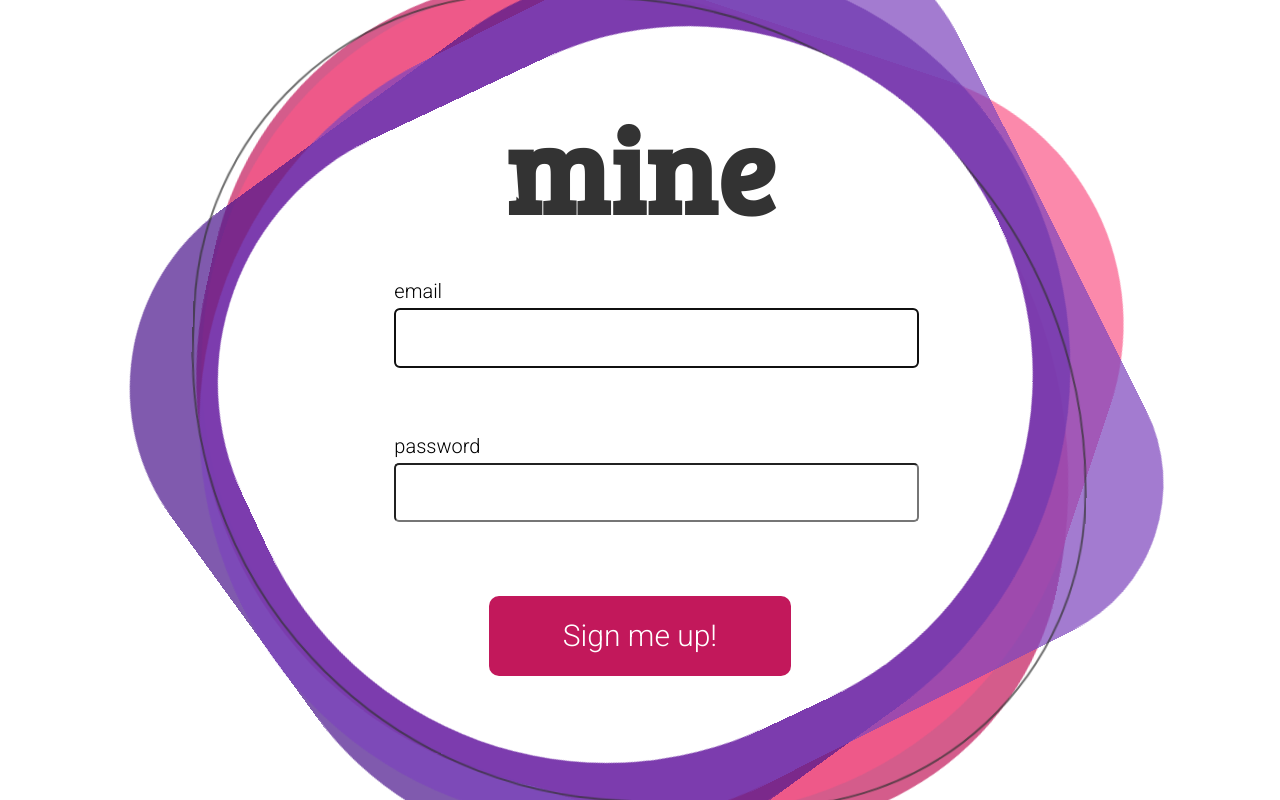
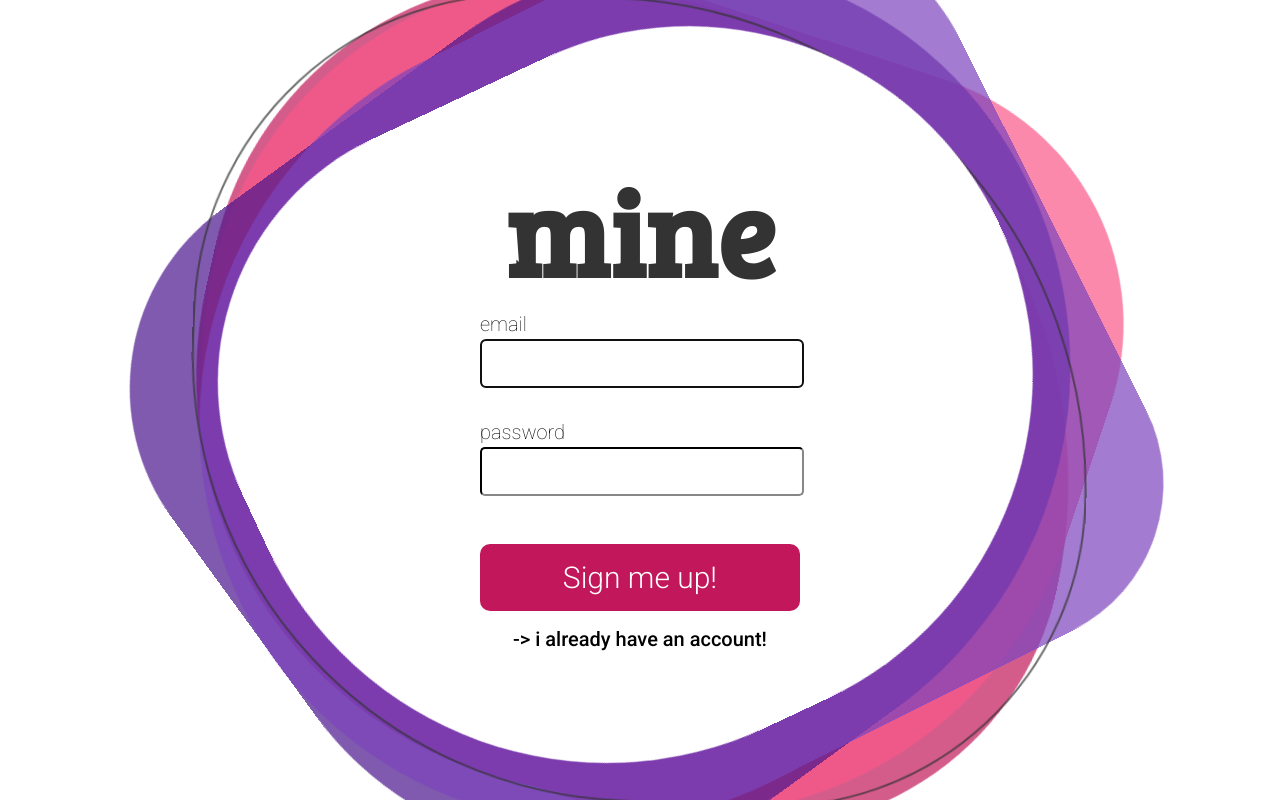
Before and after one commit to anamartins/mine-reader, a Vue app: page /signup in a window 1280 px wide. Built offline with nearby package versions, Linux system fonts and the light colour scheme.

Commit message:
signin error message

```diff
--- a/src/components/ConfirmButton.vue
+++ b/src/components/ConfirmButton.vue
@@ -15,9 +15,8 @@ const lightTextColor = colors.lightTextColor
 <style scoped>
 .confirmation-button {
   position: relative;
-  width: 40%;
   align-self: center;
-  padding: 3% 0;
+  padding: 5% 0%;
   margin: 5% 0px;
   border: 0px;
   border-radius: 10px;
--- a/src/components/InputText.vue
+++ b/src/components/InputText.vue
@@ -3,9 +3,9 @@ import vFocus from '../directives/vFocus'
 import { getColors } from '../utils/colors'
 
 const props = defineProps({
-  type: { type: String, default: 'text' },
-  isRequired: { type: Boolean },
-  label: { type: String },
+  type: { type: String, requided: false, default: 'text' },
+  isRequired: { type: Boolean, requided: false },
+  label: { type: String, requided: false },
   modelValue: { type: String },
   focus: { type: Boolean, default: false }
 })
@@ -31,16 +31,18 @@ const darkTextColor = colors.darkTextColor
 <style scoped>
 .input {
   margin: 1% 0px 10% 0px;
+  border-color: v-bind('darkTextColor');
   padding: 3%;
-  width: 100%;
+  width: 94%;
   height: 1.3rem;
   border-radius: 5px;
   font-family: 'Roboto', sans-serif;
+  font-size: 1rem;
   font-weight: 300;
-  font-size: 1rem;
 }
 
 .label-input {
   font-size: 1rem;
+  font-weight: 100;
 }
 </style>
--- a/src/components/inputText.vue
+++ b/src/components/inputText.vue
@@ -3,9 +3,9 @@ import vFocus from '../directives/vFocus'
 import { getColors } from '../utils/colors'
 
 const props = defineProps({
-  type: { type: String, default: 'text' },
-  isRequired: { type: Boolean },
-  label: { type: String },
+  type: { type: String, requided: false, default: 'text' },
+  isRequired: { type: Boolean, requided: false },
+  label: { type: String, requided: false },
   modelValue: { type: String },
   focus: { type: Boolean, default: false }
 })
@@ -31,16 +31,18 @@ const darkTextColor = colors.darkTextColor
 <style scoped>
 .input {
   margin: 1% 0px 10% 0px;
+  border-color: v-bind('darkTextColor');
   padding: 3%;
-  width: 100%;
+  width: 94%;
   height: 1.3rem;
   border-radius: 5px;
   font-family: 'Roboto', sans-serif;
+  font-size: 1rem;
   font-weight: 300;
-  font-size: 1rem;
 }
 
 .label-input {
   font-size: 1rem;
+  font-weight: 100;
 }
 </style>
--- a/src/stores/users.js
+++ b/src/stores/users.js
@@ -7,6 +7,7 @@ export const useUsersStore = defineStore('users', () => {
   const user = ref({ email: '' })
   const token = ref('')
   const isLoading = ref(false)
+  const hasError = ref(false)
   const { getApi, postApi } = useApi()
 
   async function login(email, password) {
@@ -20,7 +21,8 @@ export const useUsersStore = defineStore('users', () => {
       localStorage.setItem('mineToken', token.value)
     } catch (error) {
       //todo
-      console.log('show an error message', error)
+      console.log(error)
+      hasError.value = true
     } finally {
       isLoading.value = false
     }
@@ -34,6 +36,7 @@ export const useUsersStore = defineStore('users', () => {
     } catch (error) {
       //todo
       console.log('show an error message', error)
+      hasError.value = true
     } finally {
       isLoading.value = false
     }
@@ -49,6 +52,7 @@ export const useUsersStore = defineStore('users', () => {
     } catch (error) {
       //todo
       console.log('show an error message', error)
+      hasError.value = true
     } finally {
       isLoading.value = false
     }
@@ -62,6 +66,7 @@ export const useUsersStore = defineStore('users', () => {
     //state
     user,
     token,
-    isLoading
+    isLoading,
+    hasError
   }
 })
--- a/src/views/Signin.vue
+++ b/src/views/Signin.vue
@@ -8,21 +8,16 @@ import ConfirmButton from '../components/ConfirmButton.vue'
 import FormBackground from '../components/form-background/FormBackground.vue'
 
 const email = ref('anacarolcm@gmail.com')
-const password = ref('12345')
+const password = ref('123454545')
 const usersStore = useUsersStore()
-const hasError = ref(false)
-
+const hasError = computed(() => usersStore.hasError)
 const isLoading = computed(() => usersStore.isLoading)
 
 const router = useRouter()
 
 async function onButtonClick() {
-  try {
-    await usersStore.login(email.value, password.value)
-    router.push({ name: 'home' })
-  } catch (error) {
-    hasError.value = true
-  }
+  await usersStore.login(email.value, password.value)
+  router.push({ name: 'home' })
 }
 </script>
 
@@ -47,10 +42,12 @@ async function onButtonClick() {
             type="password"
             v-model="password"
           />
-          <div class="fail" v-if="hasError">Login failed</div>
+          <div class="fail" v-if="hasError">
+            email or password are incorrect
+          </div>
           <ConfirmButton
             class="go-button"
-            label="Go!"
+            label="login"
             @click="onButtonClick"
             :disabled="isLoading"
           />
@@ -67,6 +64,13 @@ async function onButtonClick() {
 </template>
 
 <style scoped>
+.background {
+  display: flex;
+  flex-flow: row wrap;
+  justify-content: center;
+  align-content: center;
+  width: 25%;
+}
 .signin {
   background-color: var(--background-color);
   position: relative;
@@ -92,7 +96,7 @@ async function onButtonClick() {
   flex-flow: row wrap;
   justify-content: center;
   align-content: center;
-  width: 40%;
+  width: 100%;
 }
 .logo {
   width: 100%;
@@ -104,7 +108,9 @@ async function onButtonClick() {
 .input-text {
   width: 100%;
 }
-
+.go-button {
+  width: 100%;
+}
 .go-button:disabled {
   background-color: #333;
   cursor: none;
--- a/src/views/Signup.vue
+++ b/src/views/Signup.vue
@@ -33,27 +33,43 @@ onMounted(() => {})
         <TheLogo class="logo" linkName="signUp" />
         <form class="signup-form">
           <InputText
-            class="input"
+            class="input-text"
             :is-required="true"
             :focus="true"
             label="email"
             v-model="email"
           />
           <InputText
-            class="input"
+            class="input-text"
             :is-required="true"
             label="password"
             type="password"
             v-model="password"
           />
-          <ConfirmButton label="Sign me up!" @click="onButtonClick" />
+          <ConfirmButton
+            class="go-button"
+            label="Sign me up!"
+            @click="onButtonClick"
+          />
         </form>
+        <div class="link">
+          <router-link :to="{ name: 'signIn' }">
+            -> i already have an account!
+          </router-link>
+        </div>
       </div>
     </FormBackground>
   </div>
 </template>
 
 <style scoped>
+.background {
+  display: flex;
+  flex-flow: row wrap;
+  justify-content: center;
+  align-content: center;
+  width: 25%;
+}
 .signup {
   background-color: var(--background-color);
   position: relative;
@@ -71,13 +87,7 @@ onMounted(() => {})
   justify-content: center;
   align-content: center;
   position: relative;
-  z-index: 6;
-}
-.main-box {
-  min-width: 500px;
-  max-width: 800px;
-  min-height: 500px;
-  max-height: 700px;
+  width: 100%;
 }
 
 .signup-form {
@@ -85,6 +95,7 @@ onMounted(() => {})
   flex-flow: row wrap;
   justify-content: center;
   align-content: center;
+  width: 100%;
 }
 
 .logo {
@@ -94,10 +105,16 @@ onMounted(() => {})
   justify-content: center;
 }
 
-.input {
-  width: 65%;
+.input-text {
+  width: 100%;
 }
-
+.go-button {
+  width: 100%;
+}
+.go-button:disabled {
+  background-color: #333;
+  cursor: none;
+}
 .fail {
   color: red;
   position: relative;
@@ -106,7 +123,7 @@ onMounted(() => {})
 }
 
 .link {
-  width: 60%;
+  width: 100%;
   position: relative;
   text-align: center;
 }
--- a/src/views/signin.vue
+++ b/src/views/signin.vue
@@ -8,21 +8,16 @@ import ConfirmButton from '../components/ConfirmButton.vue'
 import FormBackground from '../components/form-background/FormBackground.vue'
 
 const email = ref('anacarolcm@gmail.com')
-const password = ref('12345')
+const password = ref('123454545')
 const usersStore = useUsersStore()
-const hasError = ref(false)
-
+const hasError = computed(() => usersStore.hasError)
 const isLoading = computed(() => usersStore.isLoading)
 
 const router = useRouter()
 
 async function onButtonClick() {
-  try {
-    await usersStore.login(email.value, password.value)
-    router.push({ name: 'home' })
-  } catch (error) {
-    hasError.value = true
-  }
+  await usersStore.login(email.value, password.value)
+  router.push({ name: 'home' })
 }
 </script>
 
@@ -47,10 +42,12 @@ async function onButtonClick() {
             type="password"
             v-model="password"
           />
-          <div class="fail" v-if="hasError">Login failed</div>
+          <div class="fail" v-if="hasError">
+            email or password are incorrect
+          </div>
           <ConfirmButton
             class="go-button"
-            label="Go!"
+            label="login"
             @click="onButtonClick"
             :disabled="isLoading"
           />
@@ -67,6 +64,13 @@ async function onButtonClick() {
 </template>
 
 <style scoped>
+.background {
+  display: flex;
+  flex-flow: row wrap;
+  justify-content: center;
+  align-content: center;
+  width: 25%;
+}
 .signin {
   background-color: var(--background-color);
   position: relative;
@@ -92,7 +96,7 @@ async function onButtonClick() {
   flex-flow: row wrap;
   justify-content: center;
   align-content: center;
-  width: 40%;
+  width: 100%;
 }
 .logo {
   width: 100%;
@@ -104,7 +108,9 @@ async function onButtonClick() {
 .input-text {
   width: 100%;
 }
-
+.go-button {
+  width: 100%;
+}
 .go-button:disabled {
   background-color: #333;
   cursor: none;
--- a/src/views/signup.vue
+++ b/src/views/signup.vue
@@ -33,27 +33,43 @@ onMounted(() => {})
         <TheLogo class="logo" linkName="signUp" />
         <form class="signup-form">
           <InputText
-            class="input"
+            class="input-text"
             :is-required="true"
             :focus="true"
             label="email"
             v-model="email"
           />
           <InputText
-            class="input"
+            class="input-text"
             :is-required="true"
             label="password"
             type="password"
             v-model="password"
           />
-          <ConfirmButton label="Sign me up!" @click="onButtonClick" />
+          <ConfirmButton
+            class="go-button"
+            label="Sign me up!"
+            @click="onButtonClick"
+          />
         </form>
+        <div class="link">
+          <router-link :to="{ name: 'signIn' }">
+            -> i already have an account!
+          </router-link>
+        </div>
       </div>
     </FormBackground>
   </div>
 </template>
 
 <style scoped>
+.background {
+  display: flex;
+  flex-flow: row wrap;
+  justify-content: center;
+  align-content: center;
+  width: 25%;
+}
 .signup {
   background-color: var(--background-color);
   position: relative;
@@ -71,13 +87,7 @@ onMounted(() => {})
   justify-content: center;
   align-content: center;
   position: relative;
-  z-index: 6;
-}
-.main-box {
-  min-width: 500px;
-  max-width: 800px;
-  min-height: 500px;
-  max-height: 700px;
+  width: 100%;
 }
 
 .signup-form {
@@ -85,6 +95,7 @@ onMounted(() => {})
   flex-flow: row wrap;
   justify-content: center;
   align-content: center;
+  width: 100%;
 }
 
 .logo {
@@ -94,10 +105,16 @@ onMounted(() => {})
   justify-content: center;
 }
 
-.input {
-  width: 65%;
+.input-text {
+  width: 100%;
 }
-
+.go-button {
+  width: 100%;
+}
+.go-button:disabled {
+  background-color: #333;
+  cursor: none;
+}
 .fail {
   color: red;
   position: relative;
@@ -106,7 +123,7 @@ onMounted(() => {})
 }
 
 .link {
-  width: 60%;
+  width: 100%;
   position: relative;
   text-align: center;
 }
```
